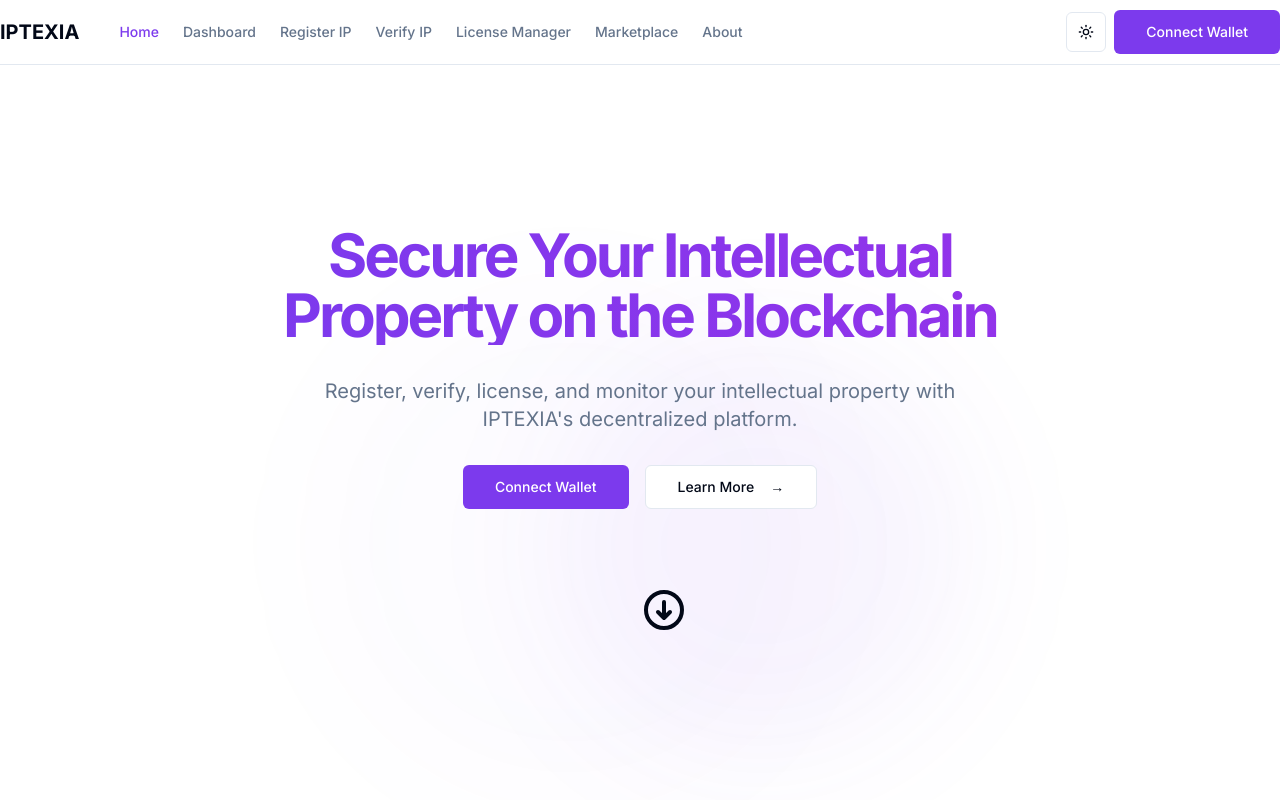
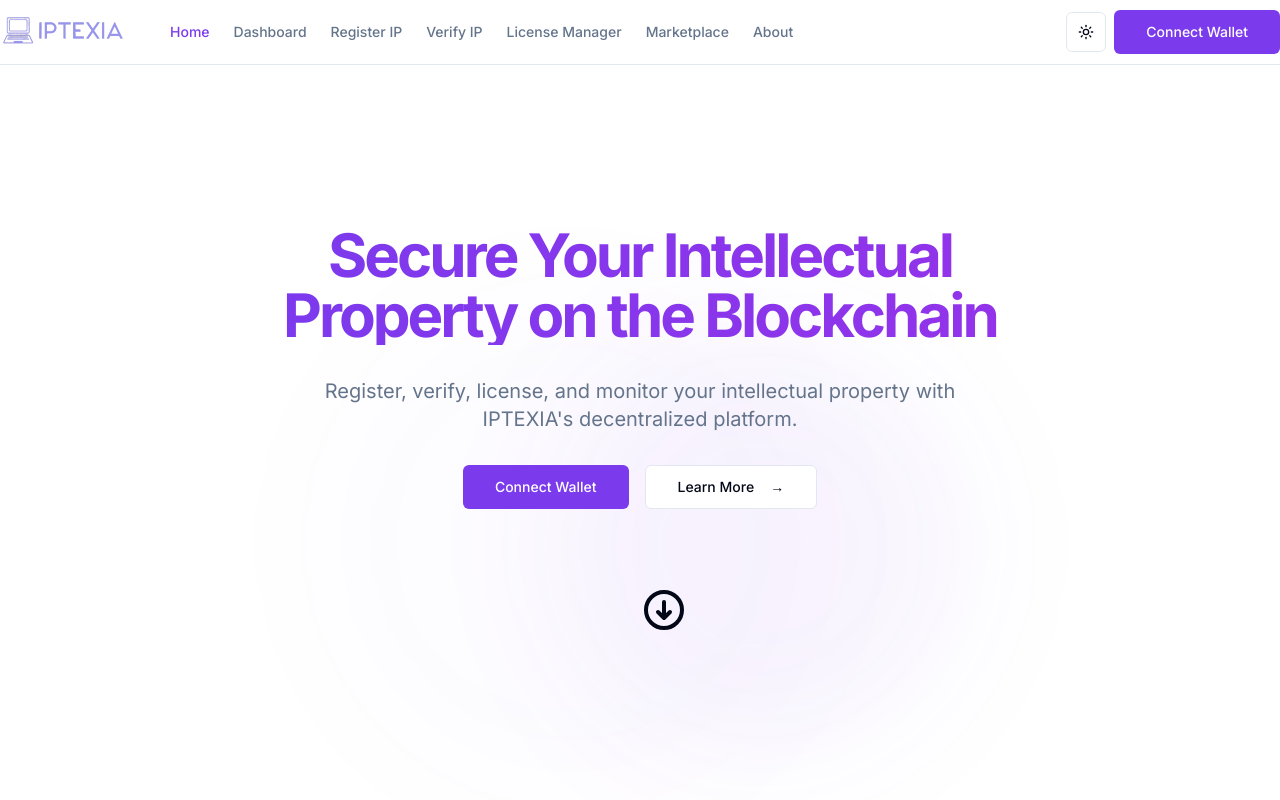
Before and after one commit to arpit3210/IPTEXIA, a Next.js app: page / in a window 1280 px wide. Shown: the top 800 px of the page. Built offline with nearby package versions, Linux system fonts and the light colour scheme.

Commit message:
just simple edit

```diff
--- a/components/header.tsx
+++ b/components/header.tsx
@@ -10,6 +10,7 @@ import { UserNav } from "@/components/user-nav"
 import { Menu } from "lucide-react"
 import { Sheet, SheetContent, SheetTrigger } from "@/components/ui/sheet"
 import { useState, useEffect } from "react"
+import Image from "next/image"
 
 export function Header() {
   const pathname = usePathname()
@@ -44,7 +45,7 @@ export function Header() {
       <div className="container flex h-16 items-center justify-between">
         <div className="flex items-center gap-6 md:gap-10">
           <Link href="/" className="flex items-center space-x-2">
-            <span className="text-xl font-bold">IPTEXIA</span>
+            <Image src="/images/web-logo.png" alt="IPTEXIA Logo" width={130} height={130} className="rounded-full" />
           </Link>
 
           {/* Desktop Navigation */}
```
